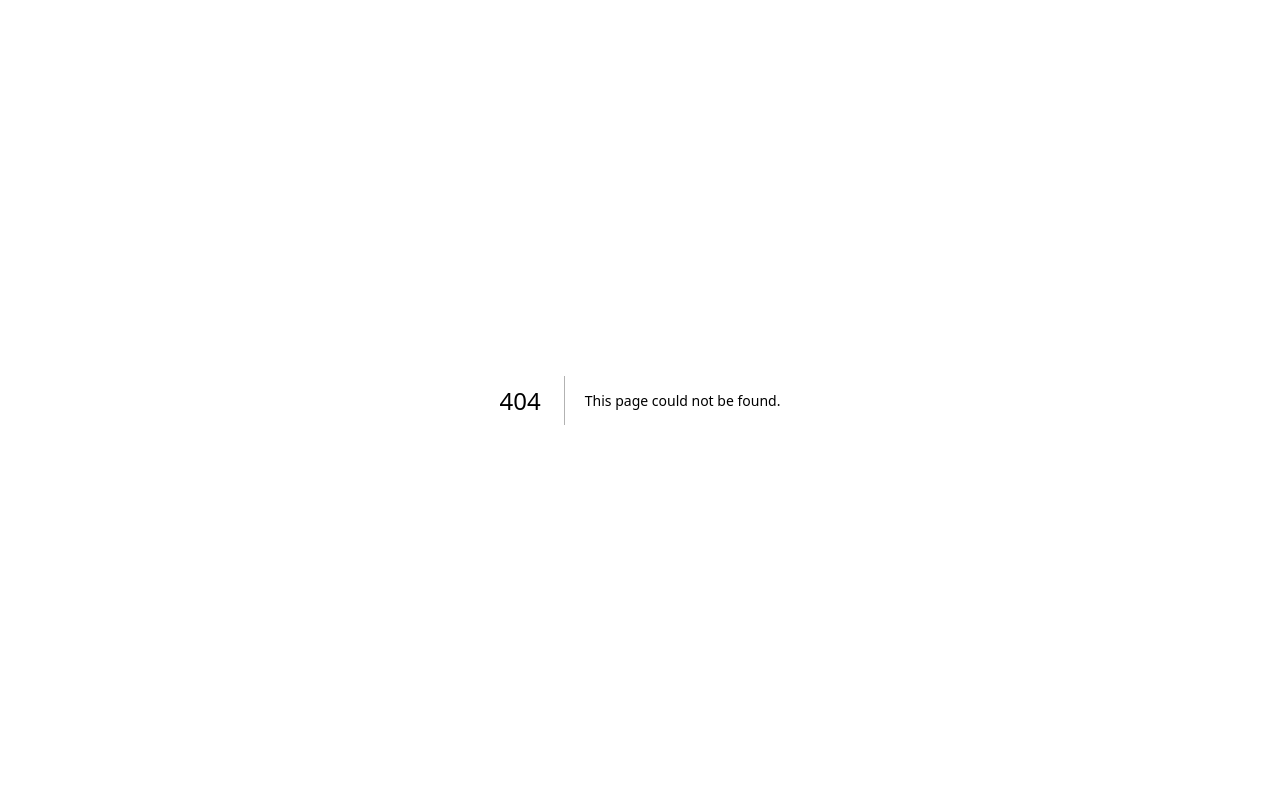
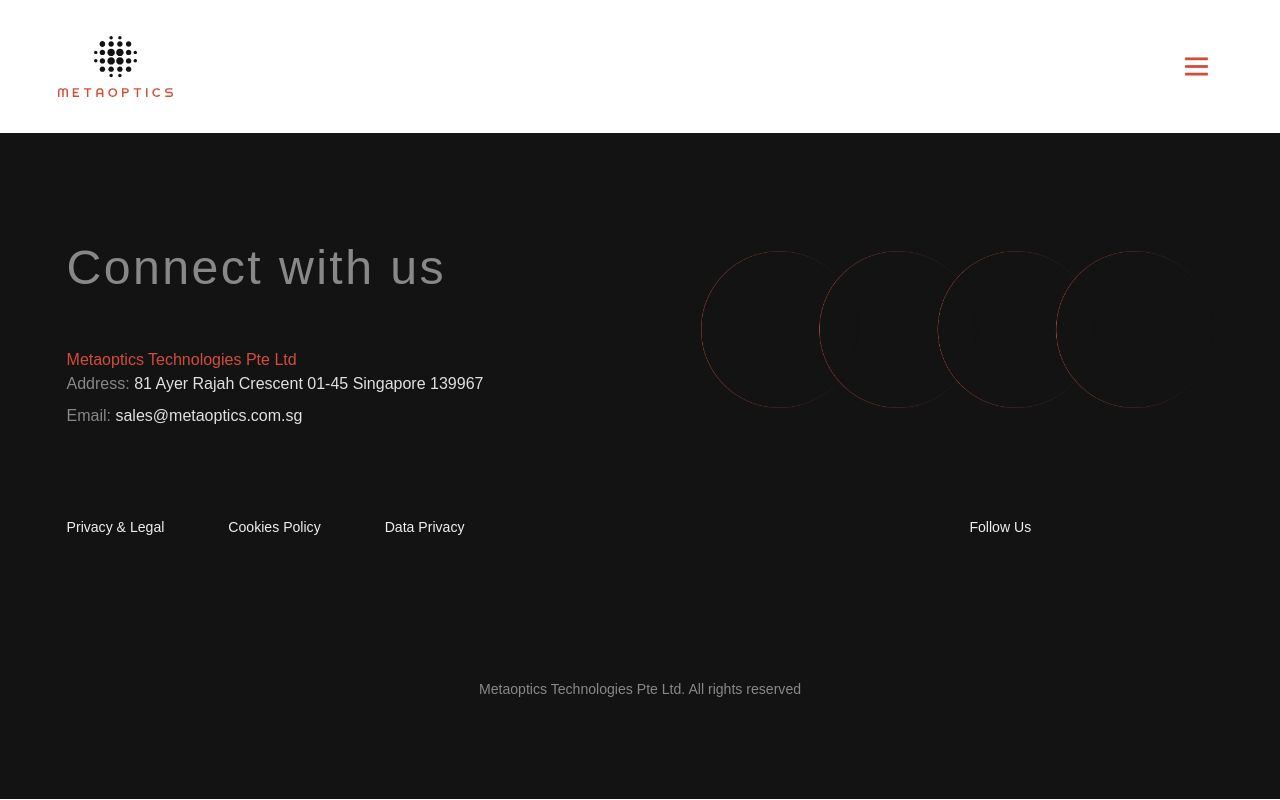
Before and after one commit to tdcreatives/Metaoptic-FE, a Next.js app: page /contact-us in a window 1280 px wide. Before the commit this address had no page. Built offline with nearby package versions, Linux system fonts and the light colour scheme; a web font is replaced by a local one.

Commit message:
group folder

```diff
--- /dev/null
+++ b/src/app/contact-us/page.js
@@ -0,0 +1,13 @@
+import Header from '@/app/layouts/main/header';
+import Footer from '@/app/layouts/main/footer';
+
+const ContactUs = () => {
+    return (
+        <>
+            <Header />
+            <Footer />
+        </>
+    );
+};
+
+export default ContactUs;
```
Also changed, not shown: src/app/page.js (+5 -5 lines), src/app/layouts/homepage/banner/index.js (renamed from src/app/layouts/banner/index.js), src/app/layouts/homepage/products/index.js (renamed from src/app/layouts/products/index.js), src/app/layouts/homepage/what-we-do/index.js (renamed from src/app/layouts/what-we-do/index.js), src/app/layouts/main/footer/index.js (renamed from src/app/layouts/footer/index.js), src/app/layouts/main/header/index.js (renamed from src/app/layouts/header/index.js).
